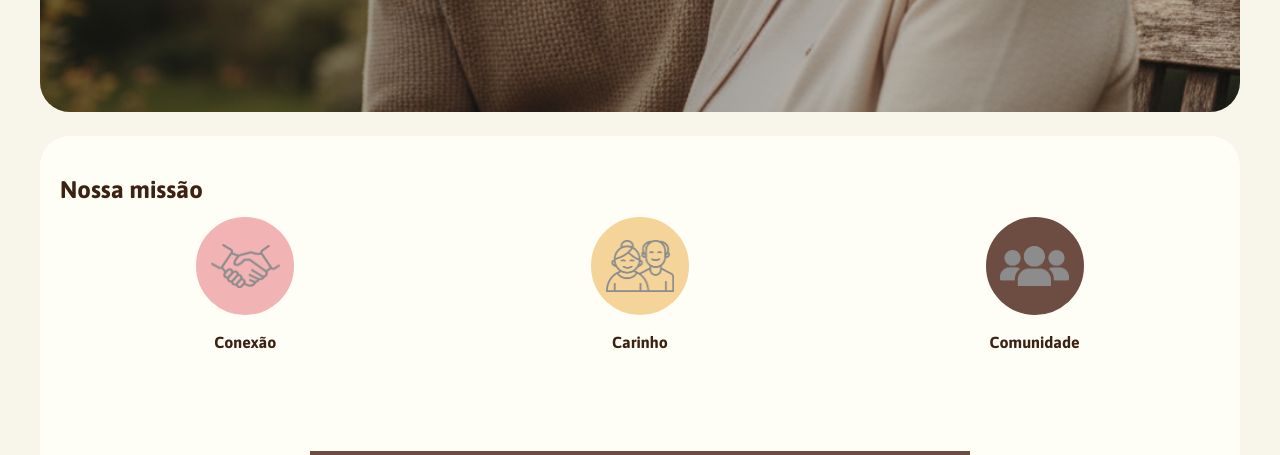
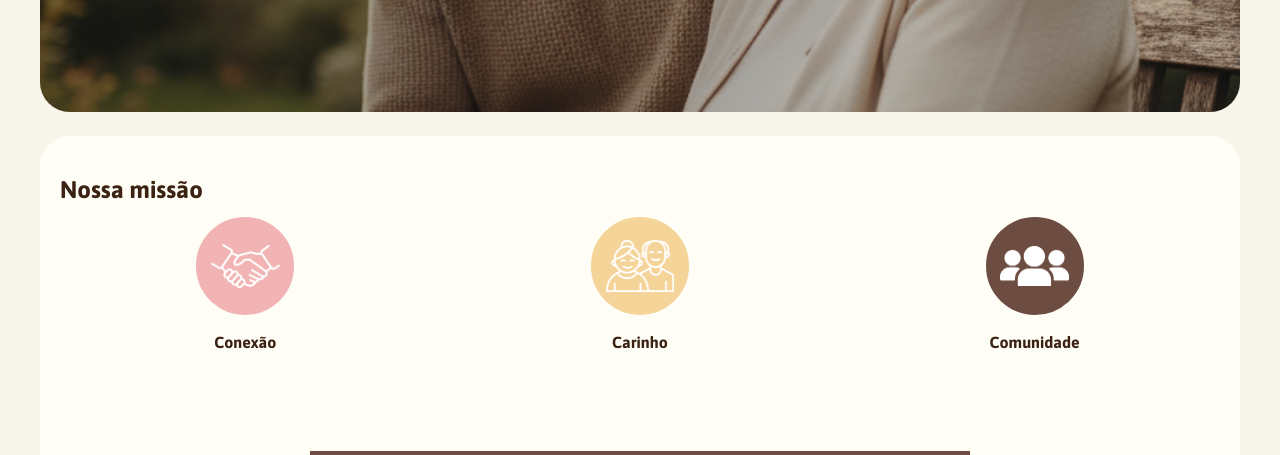
Before and after one commit to brenoach/abraceumidoso_projeto_final, a PHP site: page /PI_AbraceUmIdoso_Abaixo/pages/home.php in a window 1280 px wide. Shown: the part 460-915 px from the top of the page. Run offline with PHP 8.4, Linux system fonts and the light colour scheme; grey boxes are pictures that could not be loaded.

Commit message:
add filtro nas imagens da 'nossa missão'

```diff
--- a/PI_AbraceUmIdoso_Abaixo/assets/css/style.css
+++ b/PI_AbraceUmIdoso_Abaixo/assets/css/style.css
@@ -581,7 +581,7 @@ th {
   width: 70%;
   height: 70%;
   object-fit: contain;
-  filter: brightness(0.55);
+  filter: brightness(0) invert(1);
 }
 
 /* =======================================================
```
Also changed, not shown: PI_AbraceUmIdoso_Abaixo/assets/img/idosos.png.
